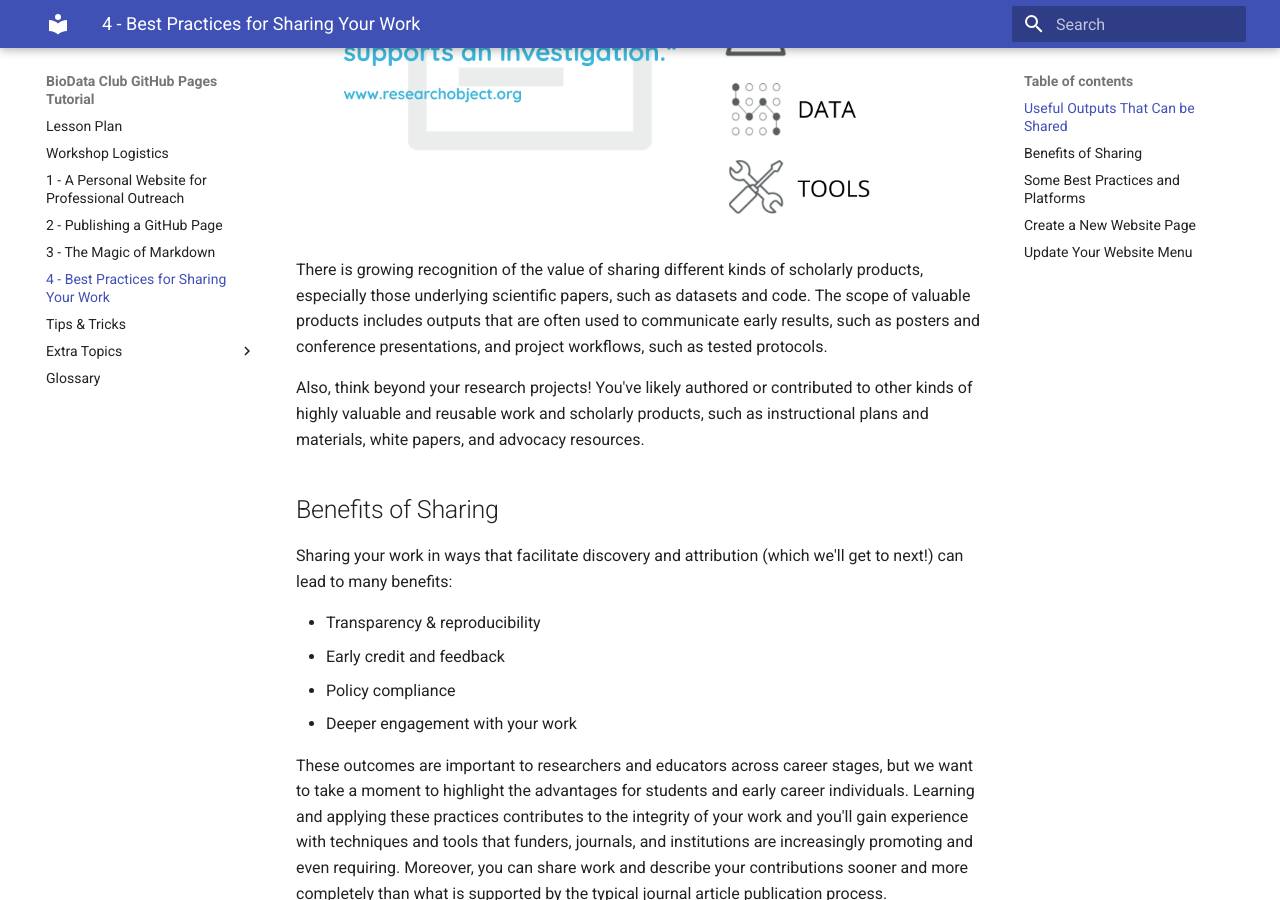
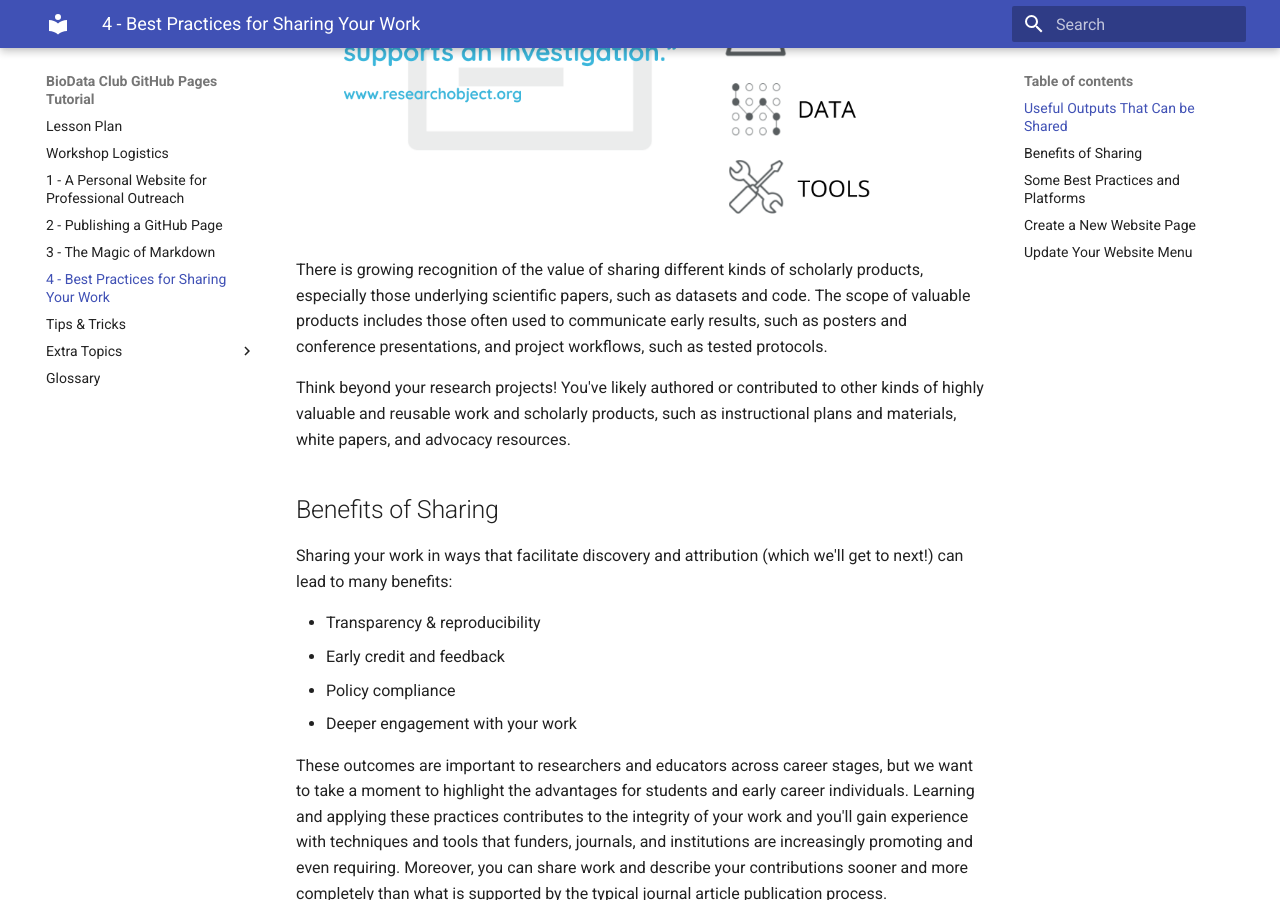
Before and after one commit to BioData-Club/ghpages-rtd, an MkDocs documentation site: the page built from docs/lessons/4.md, in a window 1280 px wide and 900 px high, scrolled down 630 px. Built offline with MkDocs 1.6.1 and Material for MkDocs 9.7.7, drawn with Linux system fonts in a browser that asks for light colours; old or Windows-style settings are respelled for this version of MkDocs.

Commit message:
Update 4.md

```diff
--- a/docs/lessons/4.md
+++ b/docs/lessons/4.md
@@ -3,9 +3,9 @@ A variety of academic and research products have value and can be shared.  In th
 ## Useful Outputs That Can be Shared
 ![outputs](../images/outputs.png)
 
-There is growing recognition of the value of sharing different kinds of scholarly products, especially those underlying scientific papers, such as datasets and code.  The scope of valuable products includes outputs that are often used to communicate early results, such as posters and conference presentations, and project workflows, such as tested protocols.
+There is growing recognition of the value of sharing different kinds of scholarly products, especially those underlying scientific papers, such as datasets and code.  The scope of valuable products includes those often used to communicate early results, such as posters and conference presentations, and project workflows, such as tested protocols.
 
-Also, think beyond your research projects!  You've likely authored or contributed to other kinds of highly valuable and reusable work and scholarly products, such as instructional plans and materials, white papers, and advocacy resources.
+Think beyond your research projects!  You've likely authored or contributed to other kinds of highly valuable and reusable work and scholarly products, such as instructional plans and materials, white papers, and advocacy resources.
 ## Benefits of Sharing
 Sharing your work in ways that facilitate discovery and attribution (which we'll get to next!) can lead to many benefits:
 
```
